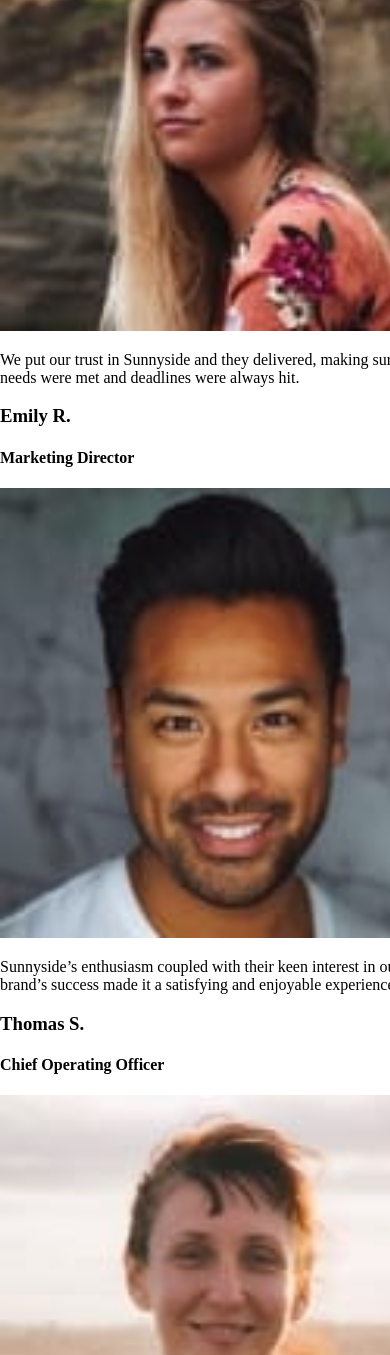
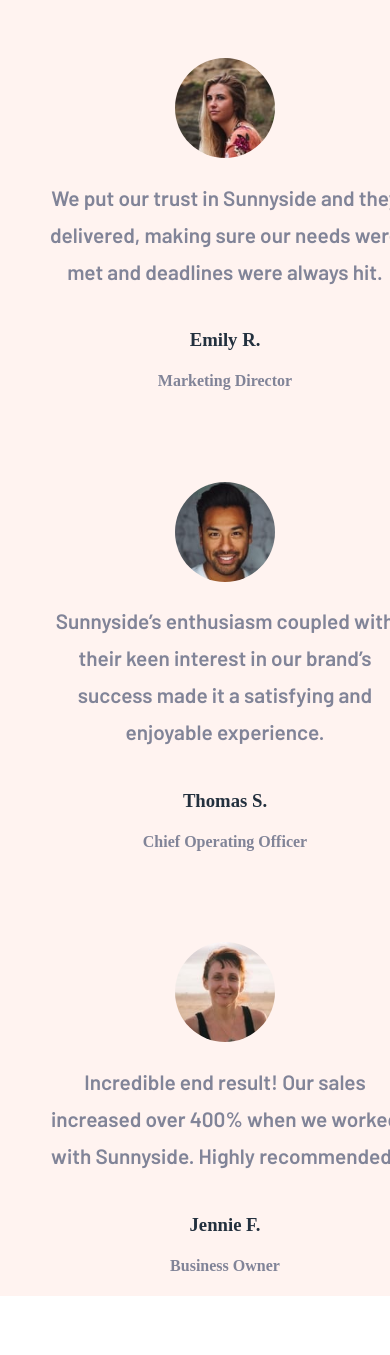
Before and after one commit to Francis-Frimpong/agency-landing-page, a plain HTML site: page index.html in a window 390 px wide. Shown: the part 4358-5713 px from the top of the page. After the commit the page ends 5654 px from the top, so only its background shows below. Drawn offline with Linux system fonts and the light colour scheme.

Commit message:
inproving mobile layout

```diff
--- a/index.html
+++ b/index.html
@@ -112,7 +112,6 @@
             We put our trust in Sunnyside and they delivered, making sure our needs were met and deadlines were always hit.
           </p>
           <h3>Emily R.</h3>
-          <h4></h4>
           <h4> Marketing Director</h4>
         </div>
 
@@ -125,8 +124,8 @@
           <h4> Chief Operating Officer</h4>
         </div>
 
-        <div class="jannie">
-          <img src="images/image-jennie.jpg" alt="jannie" id="emily">
+        <div class="jennie">
+          <img src="images/image-jennie.jpg" alt="jennie" id="jennie">
           <p>
             Incredible end result! Our sales increased over 400% when we worked with Sunnyside. Highly recommended!
           </p>
--- a/styles.css
+++ b/styles.css
@@ -239,8 +239,6 @@ main img {
 
 .graphic-card img {
     height: inherit;
-
-
 }
 
 .photo-card {
@@ -274,3 +272,127 @@ main img {
     line-height: 40px;
 
 }
+
+.photo-card img {
+    height: inherit;
+
+
+}
+.testimonials{
+    background-color: hsl(11, 100%, 97%);
+}
+
+.testimonials h2{
+    color: hsl(232, 10%, 55%);
+    text-align: center;
+    text-transform: uppercase;
+    letter-spacing: 10px;
+    font-weight: 900;
+    font-size: 1.5rem;
+    margin-top: 100px;
+}
+.emily{
+    display: flex;
+    flex-direction: column;
+    justify-content: center;
+    align-items: center;
+}
+.emily img{
+    width: 100px;
+    height: 100px;
+    border-radius: 50%;
+    margin-top: 70px;
+}
+
+.emily p{
+    font-size: 1.3rem;
+    font-family: "Barlow", sans-serif;
+    font-weight: 600;
+    color: hsl(232, 10%, 55%);
+    width: 360px;
+    text-align: center;
+    line-height: 37px;
+}
+
+.emily h3{
+    color:  hsl(212, 27%, 19%);
+    margin-bottom: 0;
+}
+
+.emily h4{
+    color: hsl(232, 10%, 55%);
+    font-family: Barlow", sans-serif;
+}
+
+
+.thomas{
+    display: flex;
+    flex-direction: column;
+    justify-content: center;
+    align-items: center;
+}
+.thomas img{
+    width: 100px;
+    height: 100px;
+    border-radius: 50%;
+    margin-top: 70px;
+}
+
+.thomas p{
+    font-size: 1.3rem;
+    font-family: "Barlow", sans-serif;
+    font-weight: 600;
+    color: hsl(232, 10%, 55%);
+    width: 360px;
+    text-align: center;
+    line-height: 37px;
+}
+
+.thomas h3{
+    color:  hsl(212, 27%, 19%);
+    margin-bottom: 0;
+}
+
+.thomas h4{
+    color: hsl(232, 10%, 55%);
+    font-family: Barlow", sans-serif;
+}
+
+
+
+
+
+
+
+.jennie{
+    display: flex;
+    flex-direction: column;
+    justify-content: center;
+    align-items: center;
+}
+.jennie img{
+    width: 100px;
+    height: 100px;
+    border-radius: 50%;
+    margin-top: 70px;
+}
+
+.jennie p{
+    font-size: 1.3rem;
+    font-family: "Barlow", sans-serif;
+    font-weight: 600;
+    color: hsl(232, 10%, 55%);
+    width: 360px;
+    text-align: center;
+    line-height: 37px;
+}
+
+.jennie h3{
+    color:  hsl(212, 27%, 19%);
+    margin-bottom: 0;
+}
+
+.jennie h4{
+    color: hsl(232, 10%, 55%);
+    font-family: Barlow", sans-serif;
+}
```
